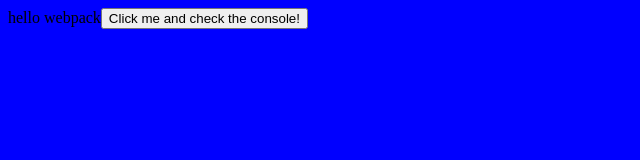
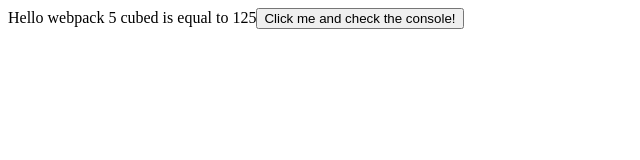
Before and after one commit to Thomas-wei/webpack-demo, a website built with webpack: page index.html in a window 1280 px wide. Shown: the whole page, without its empty margins (0-640 px from the left). Built offline with nearby package versions, Linux system fonts and the light colour scheme.

Commit message:
Ver 1.5 tree shaking

```diff
--- a/package.json
+++ b/package.json
@@ -1,5 +1,6 @@
 {
   "name": "webpack-demo",
+  "sideEffects": ["./src/math.js"],
   "version": "1.0.0",
   "description": "webpack 学习笔记",
   "private": true,
--- a/src/index.js
+++ b/src/index.js
@@ -1,13 +1,19 @@
 import _ from 'lodash';
 import printMe from './print';
 import './styles.css';
+import { cube } from "./math";
 
 function component() {
   var element = document.createElement('div');
   var btn = document.createElement('button');
 
   // lodash. now imported by this script
-  element.innerHTML = _.join(['hello', 'webpack'], ' ');
+  // element.innerHTML = _.join(['hello', 'webpack'], ' ');
+
+  element.innerHTML = [
+    'Hello webpack',
+    '5 cubed is equal to ' + cube(5)
+  ].join('\n\n');
 
   btn.innerHTML = 'Click me and check the console!';
   btn.onclick = printMe
--- /dev/null
+++ b/src/math.js
@@ -0,0 +1,9 @@
+export function square(x) {
+  console.error(111111)
+  return x * x;
+}
+
+export function cube(x) {
+  console.error(222222222222)
+  return x * x * x;
+}
--- a/src/styles.css
+++ b/src/styles.css
@@ -1,3 +1,3 @@
 body {
-  background: blue;
+  background: white;
 }
--- a/webpack.config.js
+++ b/webpack.config.js
@@ -8,7 +8,8 @@
   entry: {
     app: './src/index.js'
   },
-  devtool: "cheap-source-map",
+  mode: "production",
+  devtool: "inline-source-map",
   module: {
     rules: [
       {
@@ -37,7 +38,6 @@
   ],
   output: {
     filename: '[name].bundle.js',
-    path: path.resolve(__dirname, 'dist'),
-    publicPath: '/'
+    path: path.resolve(__dirname, 'dist')
   }
 }
```
